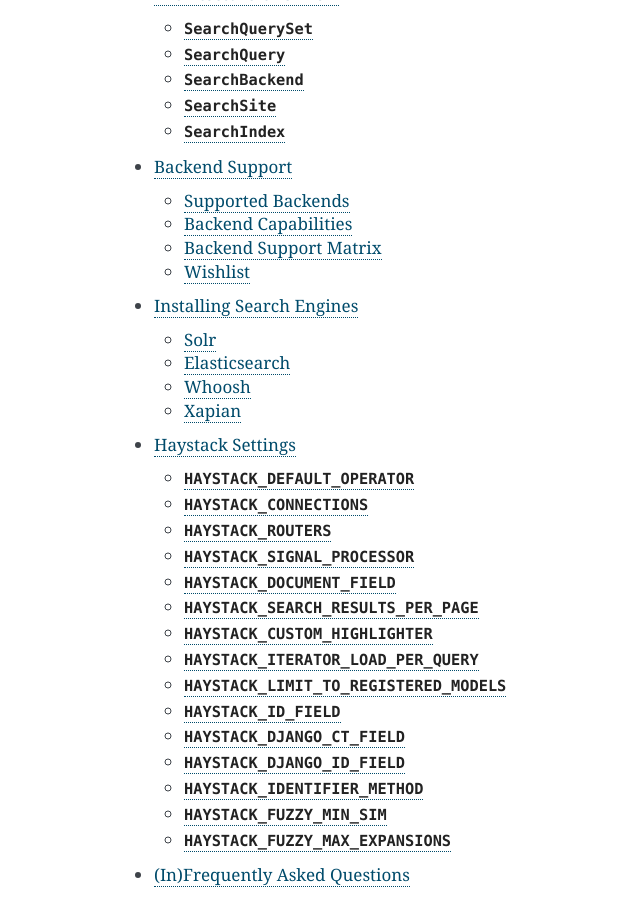
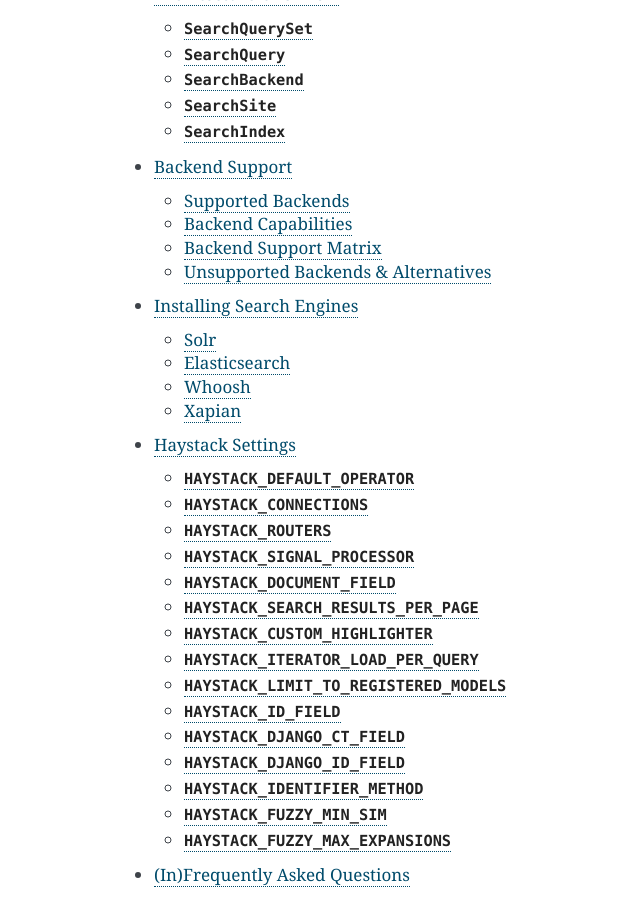
Before and after one commit to django-haystack/django-haystack, a Sphinx documentation site: the page built from docs/toc.rst, in a window 1280 px wide and 900 px high, scrolled down 684 px. Shown: the whole window, without its empty margins (296-936 px from the left). Built offline with Sphinx 7.4.7, drawn with Linux system fonts in a browser that asks for light colours; pages that are not in the unit, such as notebooks, are missing from menus; some of the changed lines change nothing that is shown.

Commit message:
docs: update unsupported backends notes
* Officially suggest developing backends as separate projects
* Recommend Sphinx users consider django-sphinxql

```diff
--- a/docs/backend_support.rst
+++ b/docs/backend_support.rst
@@ -96,32 +96,19 @@
 +----------------+------------------------+---------------------+----------------+------------+----------+---------------+--------------+---------+
 
 
-Wishlist
-========
+Unsupported Backends & Alternatives
+===================================
 
-The following are search backends that would be nice to have in Haystack but are
-licensed in a way that prevents them from being officially bundled. If the
-community expresses interest in any of these, there may be future development.
-
-* Riak_
-* Lupyne_
-* Sphinx_
-
-.. _Riak: http://www.basho.com/
-.. _Lupyne: http://code.google.com/p/lupyne/
-.. _Sphinx: http://www.sphinxsearch.com/
-
+If you have a search engine which you would like to see supported in Haystack, the current recommendation is
+to develop a plugin following the lead of `xapian-haystack <https://pypi.python.org/pypi/xapian-haystack>`_ so
+that project can be developed and tested independently of the core Haystack release schedule.
 
 Sphinx
-------
+~~~~~~
 
-This backend is unlikely to be built. Sphinx is pretty gimpy & doesn't do
-blended search results across all models the way the other engines can.
-Very limited featureset as well.
+This backend has been requested multiple times over the years but does not yet have a volunteer maintainer. If
+you would like to work on it, please contact the Haystack maintainers so your project can be linked here and,
+if desired, added to the `django-haystack <https://github.com/django-haystack/>`_ organization on GitHub.
 
-* Full SearchQuerySet support
-* Automatic query building
-* Term Boosting
-* Stored (non-indexed) fields
-* Highlighting
-* Requires: sphinxapi.py (Comes with Sphinx)
+In the meantime, Sphinx users should consider Jorge C. Leitão's
+`django-sphinxql <https://github.com/jorgecarleitao/django-sphinxql>`_ project.
```
